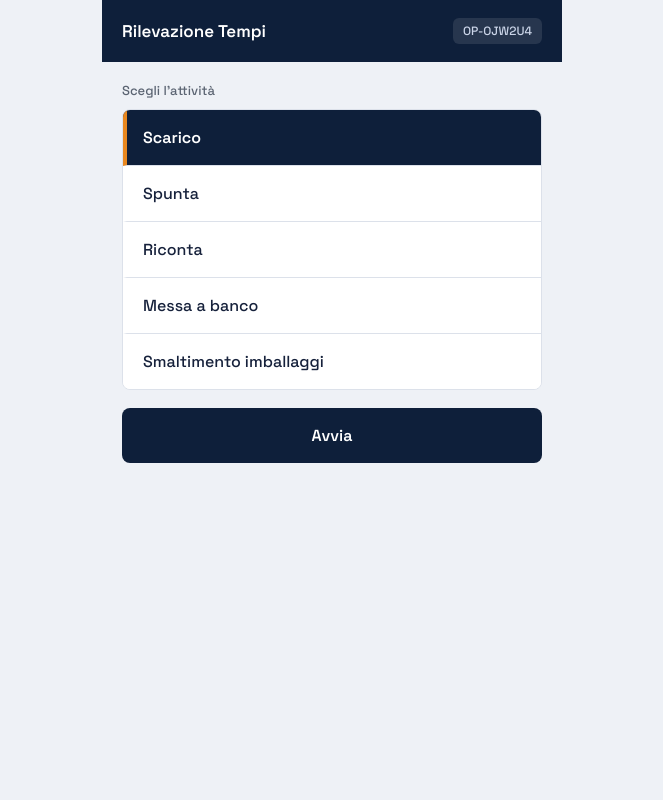
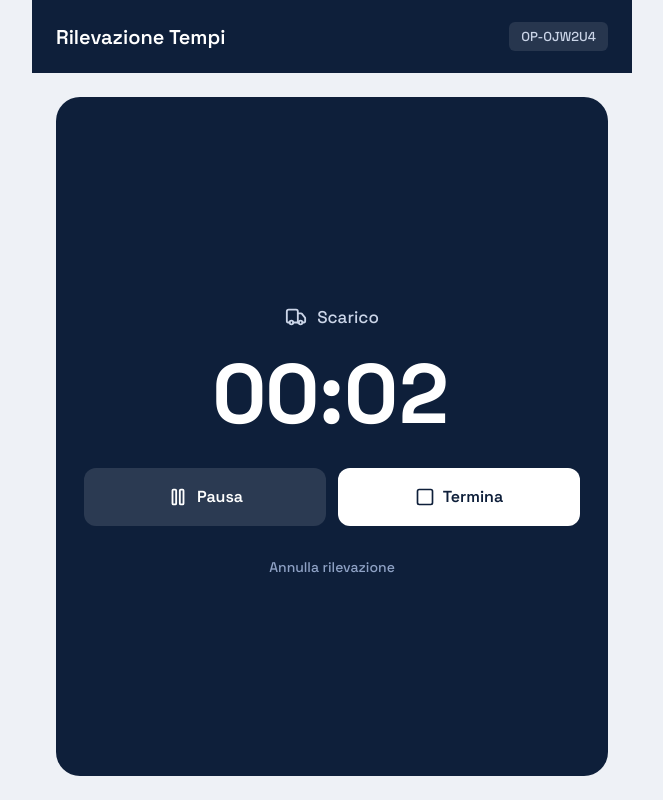
Before and after one commit to martimalatesta/rilevazione-tempi-logistica, a React (Vite) app: page / in a window 1280 px wide. Both pictures are taken after a click on the button "Scarico". Shown: the whole page, without its empty margins (308-971 px from the left). Built offline with nearby package versions, Linux system fonts and the light colour scheme.

Commit message:
Add files via upload

```diff
--- a/src/App.css
+++ b/src/App.css
@@ -1,6 +1,7 @@
 :root {
   --navy-900: #0e1f3a;
   --navy-700: #16305a;
+  --navy-100: #e4eaf4;
   --canvas: #eef1f6;
   --surface: #ffffff;
   --amber: #e8871e;
@@ -31,9 +32,9 @@ button {
 }
 
 .app {
-  max-width: 460px;
+  max-width: 600px;
   margin: 0 auto;
-  min-height: 100vh;
+  min-height: 100dvh;
   display: flex;
   flex-direction: column;
 }
@@ -41,85 +42,93 @@ button {
 .header {
   background: var(--navy-900);
   color: #fff;
-  padding: 18px 20px;
+  padding: 22px 24px;
   display: flex;
   align-items: center;
   justify-content: space-between;
 }
 
 .header-title {
-  font-size: 17px;
+  font-size: 20px;
   font-weight: 600;
 }
 
 .operator-chip {
-  font-size: 12px;
+  font-size: 13px;
   color: #cbd5e8;
   background: rgba(255, 255, 255, 0.1);
-  padding: 5px 10px;
+  padding: 6px 12px;
   border-radius: 6px;
   font-weight: 500;
 }
 
 .main {
-  padding: 20px;
+  padding: 24px;
   flex: 1;
   display: flex;
   flex-direction: column;
-  gap: 18px;
+  gap: 20px;
+}
+
+.activity-section {
+  flex: 1;
+  display: flex;
+  flex-direction: column;
 }
 
 .section-label {
-  font-size: 13px;
+  font-size: 15px;
   color: var(--ink-muted);
   font-weight: 500;
-  margin: 0 0 10px;
+  margin: 0 0 14px;
 }
 
 .activity-list {
   display: flex;
   flex-direction: column;
-  border: 1px solid var(--border);
-  border-radius: 8px;
-  overflow: hidden;
-  background: var(--surface);
+  gap: 12px;
 }
 
 .activity-row {
+  display: flex;
+  align-items: center;
+  gap: 16px;
   text-align: left;
-  padding: 17px 16px;
-  border: none;
-  border-left: 4px solid transparent;
-  border-bottom: 1px solid var(--border);
+  padding: 22px 20px;
+  border: 1px solid var(--border);
+  border-radius: 10px;
   background: var(--surface);
   color: var(--ink);
-  font-size: 16px;
-  font-weight: 500;
+  font-size: 19px;
+  font-weight: 600;
   cursor: pointer;
+  transition: transform 0.08s ease, background 0.1s ease;
 }
 
-.activity-row:last-child {
-  border-bottom: none;
+.activity-row:active {
+  transform: scale(0.98);
+  background: var(--navy-100);
 }
 
-.activity-row:disabled {
-  opacity: 0.45;
-}
-
-.activity-row.is-selected {
-  background: var(--navy-900);
-  color: #fff;
-  border-left-color: var(--amber);
-  font-weight: 600;
+.activity-icon {
+  display: flex;
+  align-items: center;
+  justify-content: center;
+  width: 48px;
+  height: 48px;
+  min-width: 48px;
+  border-radius: 10px;
+  background: var(--navy-100);
+  color: var(--navy-900);
 }
 
 .cta-btn {
   background: var(--navy-900);
   color: #fff;
   border: none;
-  padding: 17px;
-  border-radius: 8px;
-  font-size: 16px;
+  padding: 19px;
+  border-radius: 10px;
+  font-size: 17px;
   font-weight: 600;
   cursor: pointer;
   width: 100%;
@@ -129,90 +138,140 @@ button {
   opacity: 0.5;
 }
 
-.cta-btn--stop {
-  background: var(--amber);
-  color: var(--navy-900);
-}
-
 .ghost-btn {
   background: transparent;
   color: var(--ink-muted);
   border: 1px solid var(--border);
-  padding: 17px;
-  border-radius: 8px;
-  font-size: 16px;
+  padding: 19px;
+  border-radius: 10px;
+  font-size: 17px;
   font-weight: 500;
   cursor: pointer;
   width: 100%;
 }
 
+.icon-btn {
+  background: var(--surface);
+  border: 1px solid var(--border);
+  border-radius: 10px;
+  padding: 12px;
+  color: var(--ink-muted);
+  cursor: pointer;
+  display: flex;
+  align-items: center;
+  justify-content: center;
+}
+
+/* Timer a schermo intero */
 .timer-hero {
+  flex: 1;
   background: var(--navy-900);
   color: #fff;
-  border-radius: 20px;
-  padding: 36px 24px 24px;
+  border-radius: 24px;
+  padding: 48px 28px 32px;
   display: flex;
   flex-direction: column;
   align-items: center;
-  gap: 20px;
+  justify-content: center;
+  gap: 24px;
 }
 
 .timer-top {
   display: flex;
   align-items: center;
-  gap: 8px;
-}
-
-.live-dot {
-  width: 8px;
-  height: 8px;
-  border-radius: 50%;
-  background: var(--amber);
-  animation: pulse 1.4s ease-in-out infinite;
-}
-
-@keyframes pulse {
-  0%,
-  100% {
-    opacity: 1;
-  }
-  50% {
-    opacity: 0.35;
-  }
+  gap: 10px;
+  color: #cbd5e8;
 }
 
 .timer-activity {
-  font-size: 14px;
-  color: #cbd5e8;
+  font-size: 17px;
   font-weight: 500;
 }
 
 .timer-display {
-  font-size: 56px;
+  font-size: 84px;
   font-weight: 700;
   font-variant-numeric: tabular-nums;
-  letter-spacing: 0.02em;
+  letter-spacing: 0.01em;
+  line-height: 1;
 }
 
-.timer-hero .cta-btn--stop {
-  max-width: 220px;
+.timer-display.is-paused {
+  opacity: 0.45;
 }
 
+.pause-badge {
+  background: rgba(232, 135, 30, 0.18);
+  color: var(--amber);
+  font-size: 14px;
+  font-weight: 600;
+  padding: 7px 16px;
+  border-radius: 999px;
+  margin-top: -12px;
+}
+
+.timer-controls {
+  display: flex;
+  gap: 12px;
+  width: 100%;
+  margin-top: 8px;
+}
+
+.control-btn {
+  flex: 1;
+  display: flex;
+  align-items: center;
+  justify-content: center;
+  gap: 8px;
+  border: none;
+  padding: 18px;
+  border-radius: 12px;
+  font-size: 16px;
+  font-weight: 600;
+  cursor: pointer;
+}
+
+.control-btn--pause {
+  background: rgba(255, 255, 255, 0.12);
+  color: #fff;
+}
+
+.control-btn--resume {
+  background: var(--amber);
+  color: var(--navy-900);
+}
+
+.control-btn--stop {
+  background: #fff;
+  color: var(--navy-900);
+}
+
+.cancel-link {
+  background: none;
+  border: none;
+  color: #8ea1c4;
+  font-size: 14px;
+  font-weight: 500;
+  cursor: pointer;
+  padding: 8px;
+}
+
+/* Riepilogo e salvataggio */
 .summary {
   background: var(--surface);
   border: 1px solid var(--border);
-  border-radius: 8px;
-  padding: 20px;
+  border-radius: 14px;
+  padding: 24px;
   display: flex;
   flex-direction: column;
-  gap: 12px;
+  gap: 14px;
 }
 
 .summary-row {
   display: flex;
   justify-content: space-between;
-  font-size: 15px;
-  padding-bottom: 10px;
+  font-size: 16px;
+  padding-bottom: 12px;
   border-bottom: 1px solid var(--border);
 }
 
@@ -220,13 +279,54 @@ button {
   color: var(--ink-muted);
 }
 
+.photo-block {
+  display: flex;
+  flex-direction: column;
+  gap: 10px;
+}
+
+.photo-btn {
+  display: flex;
+  align-items: center;
+  justify-content: center;
+  gap: 10px;
+  background: var(--navy-100);
+  color: var(--navy-900);
+  border: 1px dashed var(--navy-700);
+  padding: 18px;
+  border-radius: 10px;
+  font-size: 16px;
+  font-weight: 600;
+  cursor: pointer;
+}
+
+.photo-preview img {
+  width: 100%;
+  max-height: 280px;
+  object-fit: cover;
+  border-radius: 10px;
+  border: 1px solid var(--border);
+  display: block;
+}
+
+.photo-actions {
+  display: flex;
+  gap: 10px;
+  margin-top: 10px;
+}
+
+.photo-actions .ghost-btn {
+  padding: 13px;
+  font-size: 15px;
+}
+
 .note-input {
   border: 1px solid var(--border);
-  border-radius: 8px;
-  padding: 13px;
-  font-size: 15px;
+  border-radius: 10px;
+  padding: 14px;
+  font-size: 16px;
   font-family: inherit;
-  min-height: 72px;
+  min-height: 76px;
   resize: vertical;
   color: var(--ink);
 }
@@ -237,9 +337,9 @@ button {
 }
 
 .feedback {
-  padding: 11px 12px;
-  border-radius: 8px;
-  font-size: 14px;
+  padding: 12px 14px;
+  border-radius: 10px;
+  font-size: 15px;
   font-weight: 600;
   text-align: center;
 }
@@ -256,7 +356,7 @@ button {
 
 .button-row {
   display: flex;
-  gap: 10px;
+  gap: 12px;
 }
 
 .button-row .cta-btn,
@@ -265,7 +365,7 @@ button {
 }
 
 @media (prefers-reduced-motion: reduce) {
-  .live-dot {
-    animation: none;
+  .activity-row {
+    transition: none;
   }
 }
--- a/src/App.jsx
+++ b/src/App.jsx
@@ -1,10 +1,19 @@
 import { useState, useEffect, useRef } from 'react'
+import { Truck, ClipboardCheck, RotateCcw, PackageCheck, Trash2, Pause, Play, Square, Camera, X } from 'lucide-react'
 
-// URL della Web App Google Apps Script (endpoint che scrive sul Google Sheet)
+// URL della Web App Google Apps Script (endpoint che scrive sul Google Sheet e, per Messa a banco, su Drive)
 const SCRIPT_URL =
   'https://script.google.com/macros/s/AKfycbxtWFazVBNKDSC_VBAk8X2Ro7OYgRaI58pkx3A9EzEwrd5kZ83vYXQklwCkHx0nb8JzZA/exec'
 
-const ACTIVITIES = ['Scarico', 'Spunta', 'Riconta', 'Messa a banco', 'Smaltimento imballaggi']
+const ACTIVITIES = [
+  { name: 'Scarico', icon: Truck },
+  { name: 'Spunta', icon: ClipboardCheck },
+  { name: 'Riconta', icon: RotateCcw },
+  { name: 'Messa a banco', icon: PackageCheck },
+  { name: 'Smaltimento imballaggi', icon: Trash2 },
+]
+
+const PHOTO_ACTIVITY = 'Messa a banco'
 
 function getOperatorId() {
   const key = 'rt_operator_id'
@@ -27,68 +36,135 @@ function formatElapsed(ms) {
   return `${m}:${s}`
 }
 
-function durataMinuti(start, end) {
-  return Math.round(((end.getTime() - start.getTime()) / 60000) * 100) / 100
+// Ridimensiona/comprime la foto lato client prima dell'invio, per upload veloci anche con rete debole
+function resizeImage(file, maxWidth = 1280, quality = 0.75) {
+  return new Promise((resolve, reject) => {
+    const reader = new FileReader()
+    reader.onload = () => {
+      const img = new Image()
+      img.onload = () => {
+        let { width, height } = img
+        if (width > maxWidth) {
+          height = Math.round((height * maxWidth) / width)
+          width = maxWidth
+        }
+        const canvas = document.createElement('canvas')
+        canvas.width = width
+        canvas.height = height
+        canvas.getContext('2d').drawImage(img, 0, 0, width, height)
+        resolve(canvas.toDataURL('image/jpeg', quality))
+      }
+      img.onerror = reject
+      img.src = reader.result
+    }
+    reader.onerror = reject
+    reader.readAsDataURL(file)
+  })
 }
 
 export default function App() {
   const [operatorId] = useState(getOperatorId)
   const [activity, setActivity] = useState(null)
-  const [status, setStatus] = useState('idle') // idle | running | stopped
-  const [startTime, setStartTime] = useState(null)
-  const [endTime, setEndTime] = useState(null)
+  const [status, setStatus] = useState('idle') // idle | running | paused | stopped
+  const [startWallClock, setStartWallClock] = useState(null)
+  const [endWallClock, setEndWallClock] = useState(null)
+  const [accumulatedMs, setAccumulatedMs] = useState(0)
+  const [displayElapsed, setDisplayElapsed] = useState(0)
   const [note, setNote] = useState('')
-  const [elapsed, setElapsed] = useState(0)
+  const [photoDataUrl, setPhotoDataUrl] = useState(null)
   const [saving, setSaving] = useState(false)
-  const [feedback, setFeedback] = useState(null) // { type: 'success' | 'error', message }
+  const [feedback, setFeedback] = useState(null)
+  const runStartRef = useRef(null)
+  const fileInputRef = useRef(null)
   const noteRef = useRef(null)
 
+  // Timer live: aggiorna il display ogni secondo mentre è "running"
   useEffect(() => {
-    if (status !== 'running' || !startTime) return
-    const interval = setInterval(() => setElapsed(Date.now() - startTime.getTime()), 1000)
+    if (status !== 'running') return
+    const tick = () => setDisplayElapsed(accumulatedMs + (Date.now() - runStartRef.current))
+    tick()
+    const interval = setInterval(tick, 1000)
     return () => clearInterval(interval)
-  }, [status, startTime])
+  }, [status, accumulatedMs])
 
-  function selectActivity(a) {
+  function selectActivity(act) {
     if (status !== 'idle') return
-    setActivity(a)
+    const now = new Date()
+    setActivity(act)
+    setStartWallClock(now)
+    runStartRef.current = now.getTime()
+    setAccumulatedMs(0)
+    setDisplayElapsed(0)
+    setStatus('running')
   }
 
-  function start() {
-    if (!activity) return
-    setStartTime(new Date())
-    setElapsed(0)
+  function pause() {
+    if (status !== 'running') return
+    const now = Date.now()
+    setAccumulatedMs((prev) => prev + (now - runStartRef.current))
+    setStatus('paused')
+  }
+
+  function resume() {
+    if (status !== 'paused') return
+    runStartRef.current = Date.now()
     setStatus('running')
   }
 
   function stop() {
-    setEndTime(new Date())
+    const now = Date.now()
+    setAccumulatedMs((prev) => {
+      const total = status === 'running' ? prev + (now - runStartRef.current) : prev
+      setDisplayElapsed(total)
+      return total
+    })
+    setEndWallClock(new Date())
     setStatus('stopped')
     setTimeout(() => noteRef.current?.focus(), 50)
   }
 
-  function reset() {
+  function cancelEntry() {
     setActivity(null)
     setStatus('idle')
-    setStartTime(null)
-    setEndTime(null)
+    setStartWallClock(null)
+    setEndWallClock(null)
+    setAccumulatedMs(0)
+    setDisplayElapsed(0)
     setNote('')
-    setElapsed(0)
+    setPhotoDataUrl(null)
     setFeedback(null)
   }
 
+  async function handlePhotoChange(e) {
+    const file = e.target.files?.[0]
+    e.target.value = ''
+    if (!file) return
+    try {
+      const dataUrl = await resizeImage(file)
+      setPhotoDataUrl(dataUrl)
+    } catch {
+      setFeedback({ type: 'error', message: 'Foto non valida. Riprova.' })
+    }
+  }
+
   async function save() {
-    if (!startTime || !endTime) return
     setSaving(true)
     setFeedback(null)
 
+    const durata = Math.round((accumulatedMs / 60000) * 100) / 100
     const payload = {
       operatore: operatorId,
-      attivita: activity,
-      oraInizio: formatClock(startTime),
-      oraFine: formatClock(endTime),
-      durata: durataMinuti(startTime, endTime),
+      attivita: activity.name,
+      oraInizio: formatClock(startWallClock),
+      oraFine: formatClock(endWallClock),
+      durata,
       note: note.trim(),
+    }
+
+    if (activity.name === PHOTO_ACTIVITY && photoDataUrl) {
+      payload.foto = photoDataUrl.split(',')[1]
+      payload.fotoMimeType = 'image/jpeg'
+      payload.fotoNome = `${operatorId}_${Date.now()}`
     }
 
     try {
@@ -100,7 +176,7 @@ export default function App() {
       const data = await res.json().catch(() => null)
       if (res.ok && data && data.result === 'success') {
         setFeedback({ type: 'success', message: 'Salvato nel foglio' })
-        setTimeout(reset, 1100)
+        setTimeout(cancelEntry, 1100)
       } else {
         setFeedback({ type: 'error', message: 'Salvataggio non riuscito. Riprova.' })
       }
@@ -111,6 +187,9 @@ export default function App() {
     }
   }
 
+  const showPhoto = activity?.name === PHOTO_ACTIVITY
+  const ActivityIcon = activity?.icon
+
   return (
     <div className="app">
       <header className="header">
@@ -119,57 +198,111 @@ export default function App() {
       </header>
 
       <main className="main">
-        {status !== 'running' && (
-          <section>
+        {status === 'idle' && (
+          <section className="activity-section">
             <p className="section-label">Scegli l&rsquo;attività</p>
             <div className="activity-list">
-              {ACTIVITIES.map((a) => (
-                <button
-                  key={a}
-                  className={`activity-row ${activity === a ? 'is-selected' : ''}`}
-                  disabled={status === 'stopped'}
-                  onClick={() => selectActivity(a)}
-                >
-                  {a}
-                </button>
-              ))}
+              {ACTIVITIES.map((a) => {
+                const Icon = a.icon
+                return (
+                  <button key={a.name} className="activity-row" onClick={() => selectActivity(a)}>
+                    <span className="activity-icon">
+                      <Icon size={26} strokeWidth={2} />
+                    </span>
+                    <span className="activity-label">{a.name}</span>
+                  </button>
+                )
+              })}
             </div>
           </section>
         )}
 
-        {activity && status === 'idle' && (
-          <button className="cta-btn" onClick={start}>
-            Avvia
-          </button>
-        )}
-
-        {status === 'running' && (
+        {(status === 'running' || status === 'paused') && ActivityIcon && (
           <div className="timer-hero">
             <div className="timer-top">
-              <span className="live-dot" />
-              <span className="timer-activity">{activity}</span>
+              <ActivityIcon size={22} strokeWidth={2} />
+              <span className="timer-activity">{activity.name}</span>
             </div>
-            <div className="timer-display">{formatElapsed(elapsed)}</div>
-            <button className="cta-btn cta-btn--stop" onClick={stop}>
-              Ferma
+
+            <div className={`timer-display ${status === 'paused' ? 'is-paused' : ''}`}>
+              {formatElapsed(displayElapsed)}
+            </div>
+
+            {status === 'paused' && <span className="pause-badge">In pausa</span>}
+
+            <div className="timer-controls">
+              {status === 'running' ? (
+                <button className="control-btn control-btn--pause" onClick={pause}>
+                  <Pause size={22} />
+                  Pausa
+                </button>
+              ) : (
+                <button className="control-btn control-btn--resume" onClick={resume}>
+                  <Play size={22} />
+                  Riprendi
+                </button>
+              )}
+              <button className="control-btn control-btn--stop" onClick={stop}>
+                <Square size={20} />
+                Termina
+              </button>
+            </div>
+
+            <button className="cancel-link" onClick={cancelEntry}>
+              Annulla rilevazione
             </button>
           </div>
         )}
 
-        {status === 'stopped' && (
+        {status === 'stopped' && activity && (
           <div className="summary">
             <div className="summary-row">
+              <span>Attività</span>
+              <strong>{activity.name}</strong>
+            </div>
+            <div className="summary-row">
               <span>Inizio</span>
-              <strong>{formatClock(startTime)}</strong>
+              <strong>{formatClock(startWallClock)}</strong>
             </div>
             <div className="summary-row">
               <span>Fine</span>
-              <strong>{formatClock(endTime)}</strong>
+              <strong>{formatClock(endWallClock)}</strong>
             </div>
             <div className="summary-row">
-              <span>Durata</span>
-              <strong>{durataMinuti(startTime, endTime)} min</strong>
+              <span>Durata attiva</span>
+              <strong>{Math.round((accumulatedMs / 60000) * 100) / 100} min</strong>
             </div>
+
+            {showPhoto && (
+              <div className="photo-block">
+                <input
+                  ref={fileInputRef}
+                  type="file"
+                  accept="image/*"
+                  capture="environment"
+                  onChange={handlePhotoChange}
+                  style={{ display: 'none' }}
+                />
+                {!photoDataUrl ? (
+                  <button className="photo-btn" onClick={() => fileInputRef.current?.click()}>
+                    <Camera size={20} />
+                    Scatta foto
+                  </button>
+                ) : (
+                  <div className="photo-preview">
+                    <img src={photoDataUrl} alt="Foto messa a banco" />
+                    <div className="photo-actions">
+                      <button className="ghost-btn" onClick={() => fileInputRef.current?.click()}>
+                        Rifai foto
+                      </button>
+                      <button className="icon-btn" onClick={() => setPhotoDataUrl(null)} aria-label="Rimuovi foto">
+                        <X size={18} />
+                      </button>
+                    </div>
+                  </div>
+                )}
+              </div>
+            )}
 
             <textarea
               ref={noteRef}
@@ -182,7 +315,7 @@ export default function App() {
             {feedback && <div className={`feedback feedback--${feedback.type}`}>{feedback.message}</div>}
 
             <div className="button-row">
-              <button className="ghost-btn" onClick={reset} disabled={saving}>
+              <button className="ghost-btn" onClick={cancelEntry} disabled={saving}>
                 Annulla
               </button>
               <button className="cta-btn" onClick={save} disabled={saving}>
```
